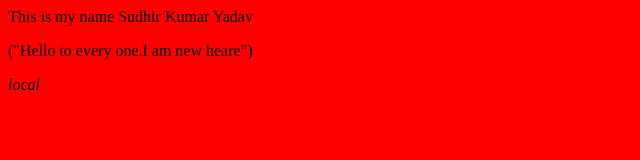
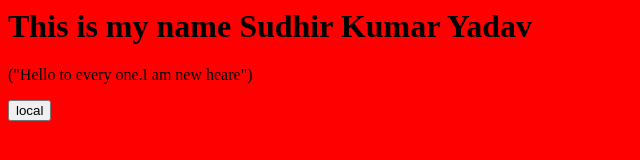
Before and after one commit to Rajesh-k6/website, a plain HTML site: page index.html in a window 1280 px wide. Shown: the whole page, without its empty margins (0-640 px from the left). Drawn offline with Linux system fonts and the light colour scheme.

Commit message:
Update index.html

```diff
--- a/index.html
+++ b/index.html
@@ -4,7 +4,7 @@
 sudhi
 </title>
 <body style="background-color:red;">
-<h1></h1>This is my name Sudhir Kumar Yadav</h1><p> ("Hello to every one.I am new heare")</p>
-  <i>local</i>
+<h1>This is my name Sudhir Kumar Yadav</h1><p> ("Hello to every one.I am new heare")</p>
+  <button>local</button>
 </body>
 </html>
```
